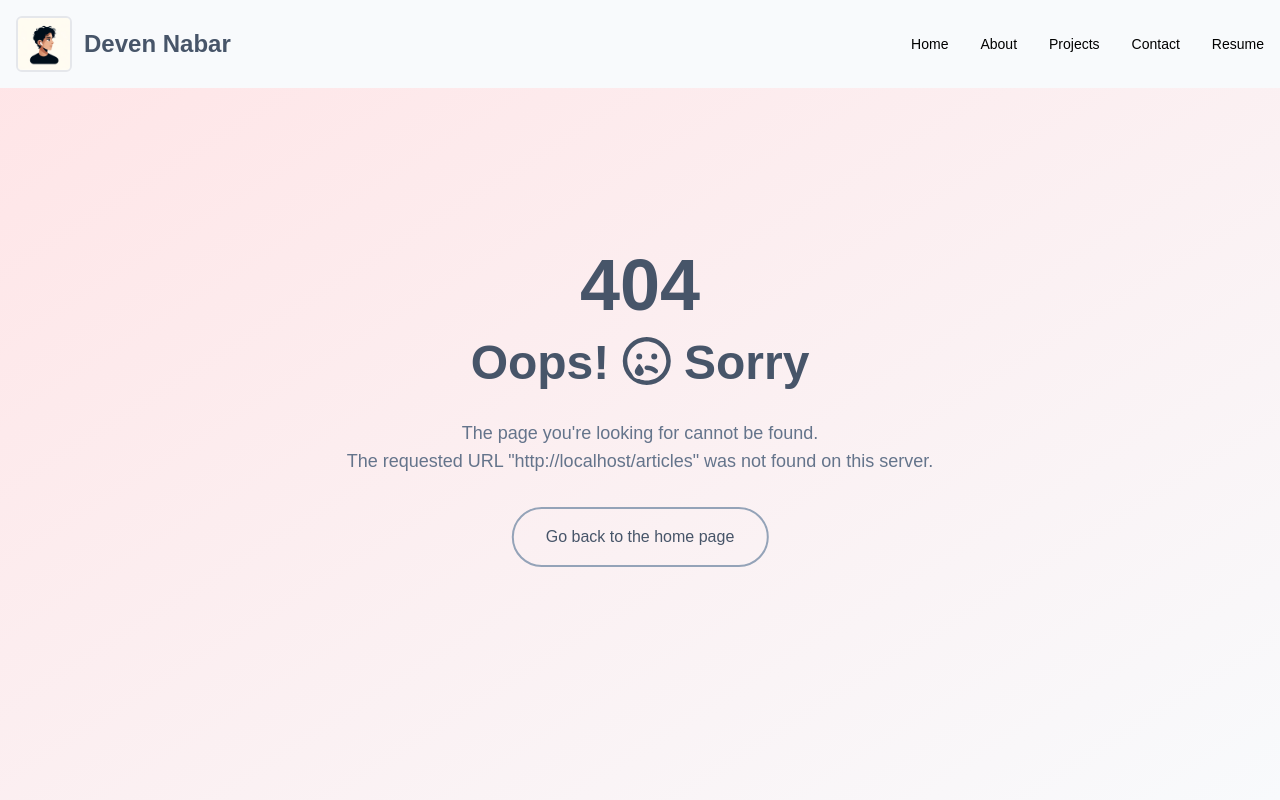
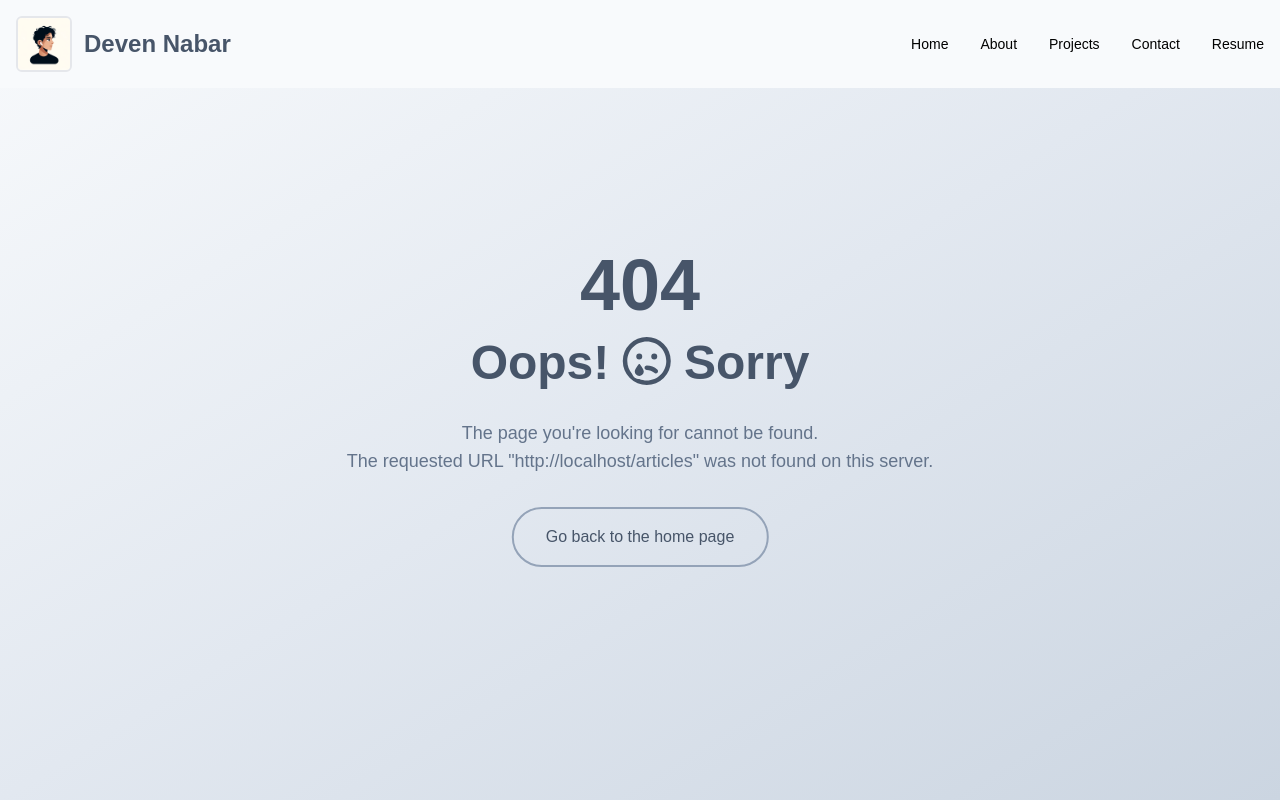
Before and after one commit to DevenNabar/react-portfolio, a React (Create React App) app: page /articles in a window 1280 px wide. Built offline with nearby package versions, Linux system fonts and the light colour scheme; no server answers.

Commit message:
404 bg color change to slate gradient

```diff
--- a/src/pages/404.jsx
+++ b/src/pages/404.jsx
@@ -1,48 +1,3 @@
-// import React, { useEffect } from "react";
-// import { FontAwesomeIcon } from "@fortawesome/react-fontawesome";
-
-// import { faFaceSadTear } from "@fortawesome/free-regular-svg-icons";
-
-// import NavBar from "../components/common/navBar";
-
-// import INFO from "../data/user";
-
-// import "./styles/404.css";
-
-// const Notfound = () => {
-// 	useEffect(() => {
-// 		document.title = `404 | ${INFO.main.title}`;
-// 	}, []);
-
-// 	return (
-// 		<React.Fragment>
-// 			<div className="not-found page-content">
-// 				<NavBar />
-// 				<div className="content-wrapper">
-// 					<div className="notfound-container">
-// 						<div className="notfound-message">
-// 							<div className="notfound-title">
-// 								Oops! <FontAwesomeIcon icon={faFaceSadTear} />
-// 							</div>
-// 							<div className="not-found-message">
-// 								We can't seem to find the page you're looking
-// 								for.
-// 								<br />
-// 								The requested URL "{window.location.href}" was
-// 								not found on this server.
-// 							</div>
-// 							<a href="/" className="not-found-link">
-// 								Go back to the home page
-// 							</a>
-// 						</div>
-// 					</div>
-// 				</div>
-// 			</div>
-// 		</React.Fragment>
-// 	);
-// };
-
-// export default Notfound;
 import React, { useEffect } from "react";
 import { FontAwesomeIcon } from "@fortawesome/react-fontawesome";
 import { faFaceSadTear } from "@fortawesome/free-regular-svg-icons";
@@ -56,7 +11,7 @@ const Notfound = () => {
 
 	return (
 		<React.Fragment>
-			<div className="h-screen overflow-hidden bg-gradient-to-tl from-slate-50 to-rose-100 ">
+			<div className="h-screen overflow-hidden bg-gradient-to-br from-slate-50 via-slate-200 to-slate-300">
 				<NavBar />
 				<div className="flex flex-col h-full pt-28">
 					<div className="flex flex-col justify-center items-center absolute top-1/2 left-1/2 transform -translate-x-1/2 -translate-y-1/2">
```
